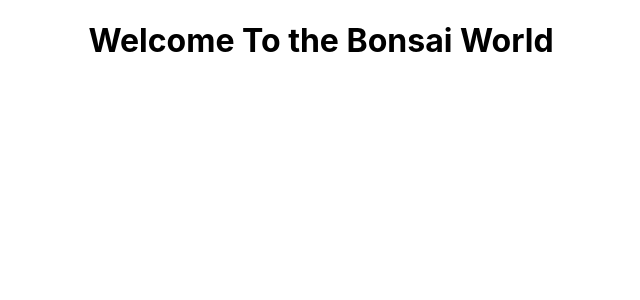
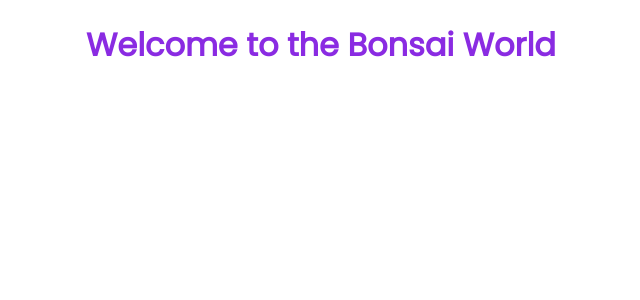
Before and after one commit to anikjoyy/lucky-one, a React (Create React App) app: page / in a window 1280 px wide. Shown: the top 300 px of the page, without its empty margins (319-959 px from the left). Built offline with nearby package versions, Linux system fonts and the light colour scheme.

Commit message:
added header component

```diff
--- a/src/App.js
+++ b/src/App.js
@@ -1,9 +1,10 @@
 import './App.css';
+import Header from './components/Header/Header';
 
 function App() {
   return (
     <div className='App'>
-      <h1>Welcome To the Bonsai World</h1>
+      <Header></Header>
     </div>
   );
 }
--- /dev/null
+++ b/src/components/Header/Header.css
@@ -0,0 +1,9 @@
+/* google font */
+@import url('https://fonts.googleapis.com/css2?family=Poppins&display=swap');
+
+/* common utilities */
+.header-design h1 {
+  font-family: 'Poppins', sans-serif;
+  font-weight: bold;
+  color: blueviolet;
+}
--- /dev/null
+++ b/src/components/Header/Header.js
@@ -0,0 +1,12 @@
+import React from 'react';
+import './Header.css';
+
+const Header = () => {
+  return (
+    <div className='header-design'>
+      <h1>Welcome to the Bonsai World</h1>
+    </div>
+  );
+};
+
+export default Header;
```
